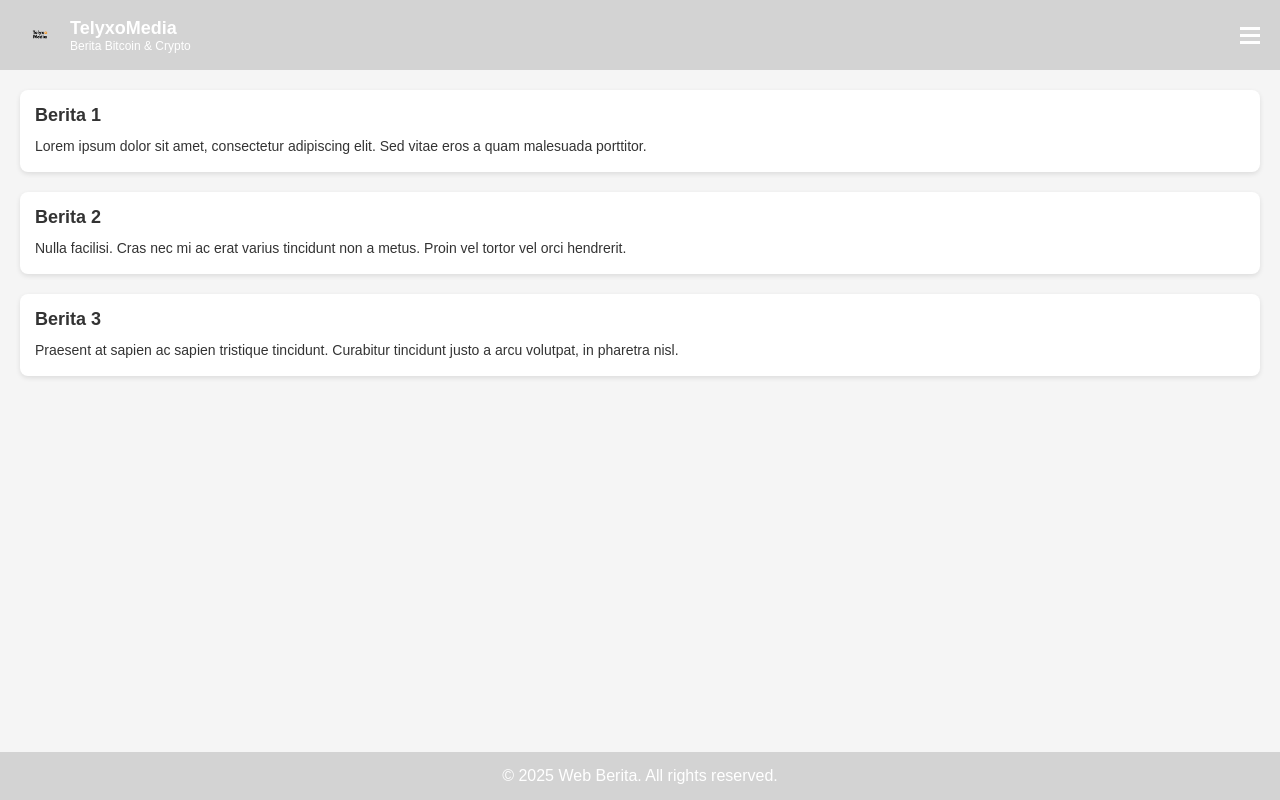
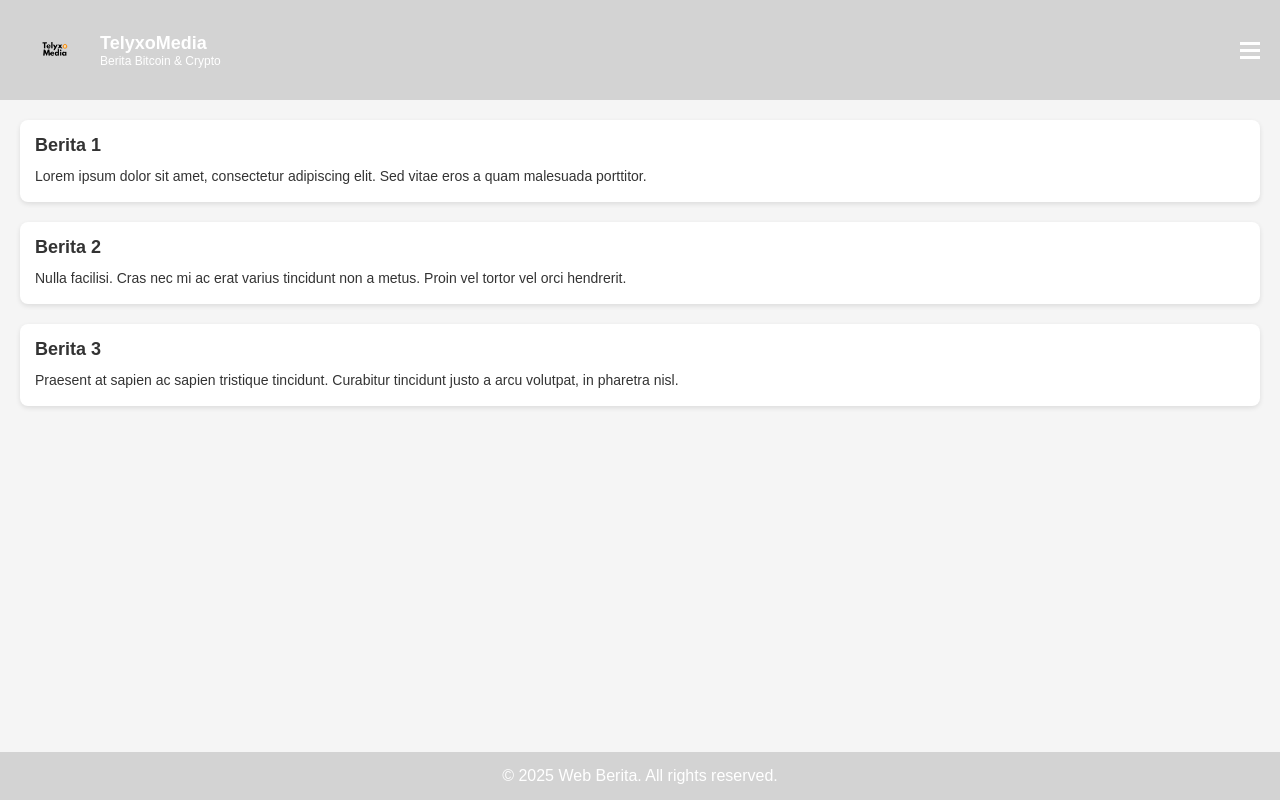
Before and after one commit to JuliusMarlo/TelyxoMedia, a plain HTML site: page index.html in a window 1280 px wide. Drawn offline with Linux system fonts and the light colour scheme.

Commit message:
Add files via upload

```diff
--- a/index.html
+++ b/index.html
@@ -36,8 +36,8 @@
 }
 
 .logo {
-    width: 40px;   /* Bebas mau berapa */
-    height: 40px;
+    width: 70px;   /* Bebas mau berapa */
+    height: 70px;
     object-fit: cover;
     border-radius: 5px; /* Opsional */
 }
```
